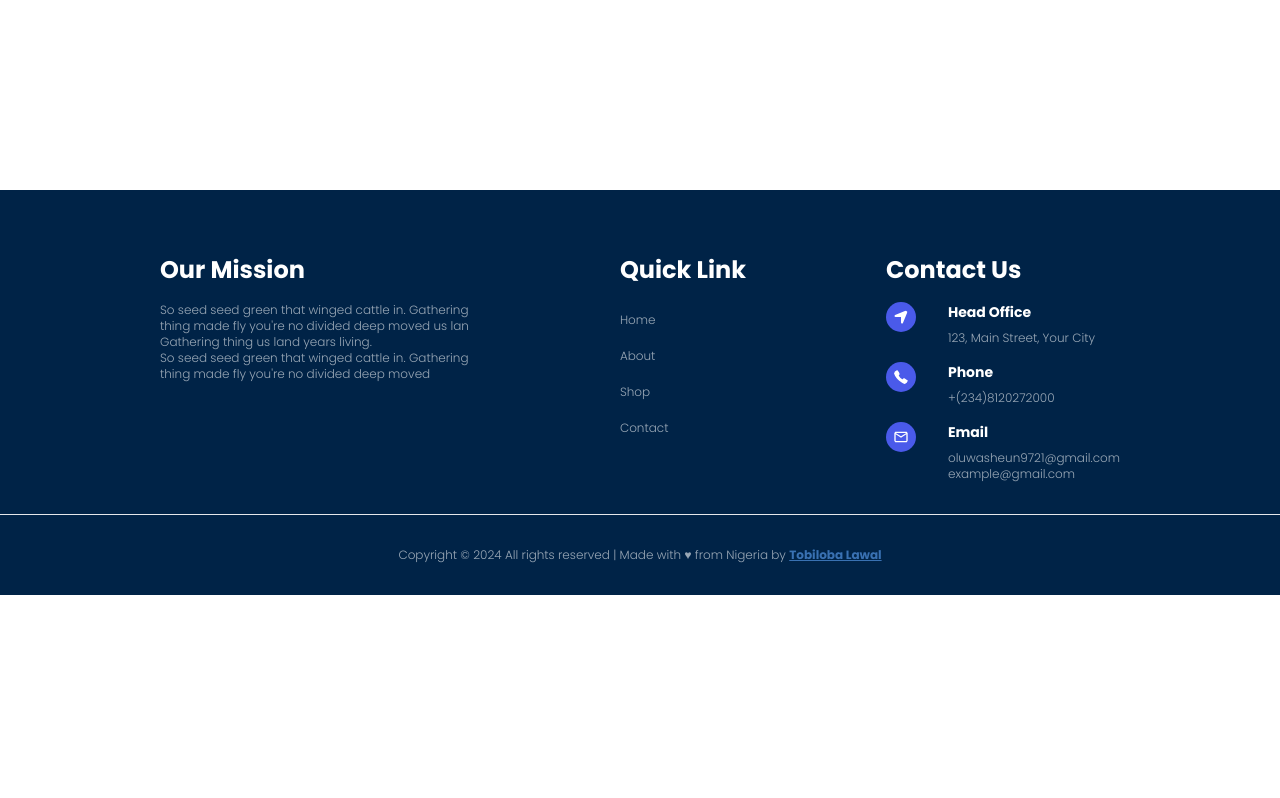
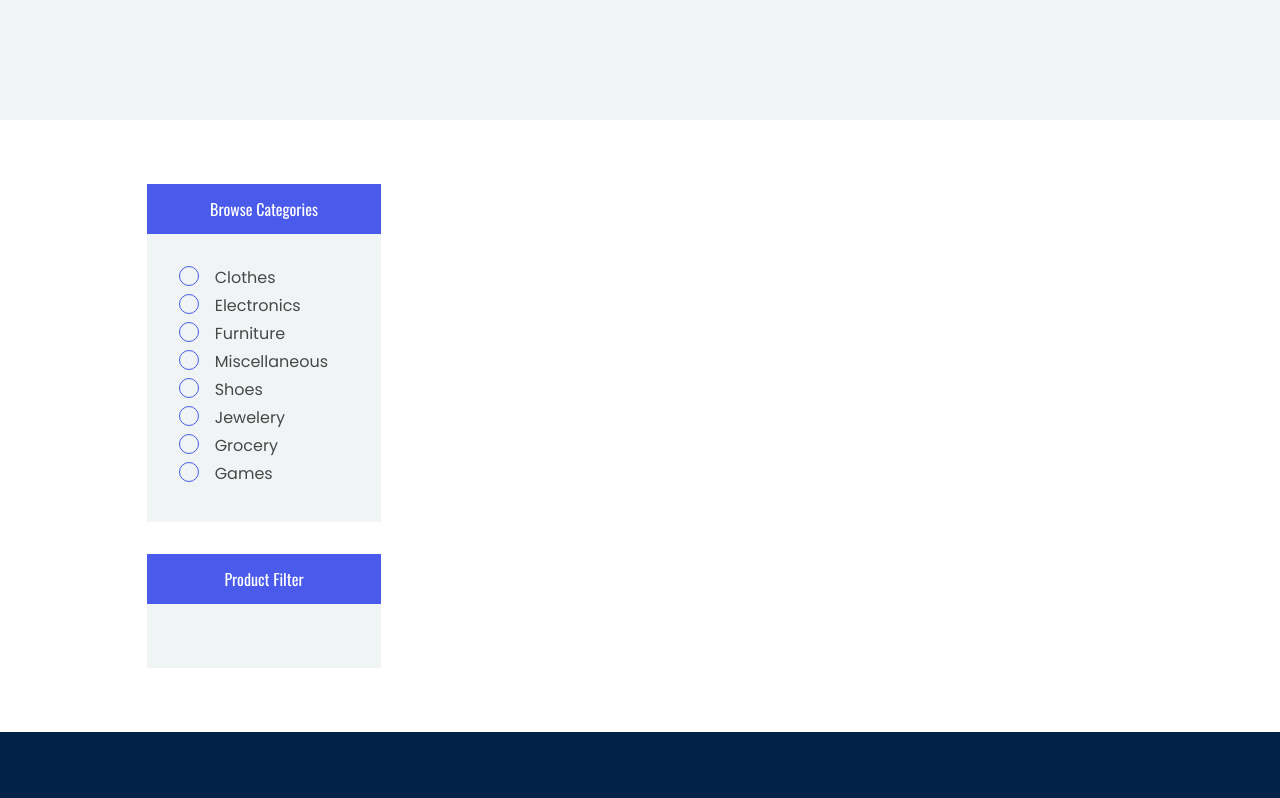
Before and after one commit to toseth97/aroma, a Next.js app: page /product in a window 1280 px wide. Before the commit this address had no page. Shown: the part 680-1478 px from the top of the page. Before the commit the page ends 1275 px from the top, so only its background shows below. Built offline with nearby package versions, Linux system fonts and the light colour scheme.

Commit message:
Update product page layout and design

```diff
--- a/src/app/globals.css
+++ b/src/app/globals.css
@@ -229,13 +229,14 @@ header{
 
 
 .card__image__div{
-  height: 300px;
-  width: 300px;
+  height: fit-content;
+  width: fit-content;
   object-fit: cover;
+  position: relative;
+  overflow: hidden;
 }
 .card__image{
-  height: 250px;
-  width: 250px;
+
   object-fit: contain;
 }
 
@@ -288,7 +289,7 @@ footer p{
 .contact_links:hover{
   color: var(--primary_blue);
 }
-.icons{
+.icons, .viewProductIcon{
   font-size: 20px;
   padding: 7px;
   background-color: var(--primary_blue);
@@ -296,3 +297,101 @@ footer p{
   width: 30px;
   border-radius: 50%;
 }
+
+
+
+.viewProductIcon{
+  border-radius: 0;
+  width: 60px;
+  height: 40px;
+  padding: 4px;
+  color: white;
+  opacity: .7;
+  transition: .2s ease-in-out;
+}
+
+.viewProductDiv{
+  background-color: rgba(255, 255, 255, 0.678);
+  position: absolute;
+  height: 80px;
+  bottom: -100px;
+  transition: .5s ease-in-out;
+  backdrop-filter: blur(5px);
+}
+
+.product__card:hover .viewProductDiv{
+  bottom: 0;
+}
+.viewProductDiv:hover .viewProductIcon{
+  opacity: 1;
+}
+
+
+/* SHOP / PRODUCT DESIGN PAGE */
+
+.shop__hero{
+  height: calc(100vh - 70px);
+  background-color: var(--light_blue);
+}
+
+.productNav{
+  background-color: var(--light_blue);
+}
+.productNav__title{
+  background-color: var(--primary_blue);
+  height: 50px;
+}
+
+
+/* CUSTOM RADIO BUTTON */
+
+.custom-radio {
+  display: inline-block;
+  width: 20px;
+  height: 20px;
+  background-color: #ddd; /* Default background color */
+  border-radius: 50%;
+  cursor: pointer;
+  position: relative; /* Necessary for the pseudo-element */
+}
+
+.custom-radio input[type="radio"] {
+  opacity: 0; /* Hide the default radio button */
+}
+
+.custom-radio::after {
+  content: "";
+  display: block;
+  position: absolute;
+  top: 0;
+  left: 0;
+  width: 100%;
+  height: 100%;
+  border-radius: 50%;
+  background-color: transparent; /* Default state */
+  transition: all 0.2s ease-in-out;
+}
+
+.custom-radio input[type="radio"]:checked + .custom-radio::after {
+  background-color: blue; /* Checked state color */
+  box-shadow: 0 0 5px 3px blue; /* Create a "glow" effect */
+}
+
+.catInput{
+  font-size: 20px;
+
+}
+input[type="radio"]{
+  appearance: none;
+  -webkit-appearance: none;
+  -moz-appearance: none;
+  width: 20px;
+  height: 20px;
+  border-radius: 50%;
+  border: 1px solid var(--primary_blue);
+  transition: .5s ease-in-out;
+}
+
+input[type="radio"]:checked{
+  background-color: var(--primary_blue);
+}
--- a/src/app/layout.js
+++ b/src/app/layout.js
@@ -13,7 +13,7 @@ export const metadata = {
 
 export default function RootLayout({ children }) {
     return (
-        <html lang="en">
+        <html lang="en" suppressHydrationWarning={true}>
             <body className={`overflow-x-hidden`}>
                 <header className="flex items-center justify-center shadow sticky top-0">
                     <Navigation />
--- a/src/app/page.js
+++ b/src/app/page.js
@@ -14,12 +14,15 @@ export default function Home() {
     useEffect(() => {
         // Get the product
         (async () => {
-            const arr1 = [];
-            const arr2 = [];
             const getApi = await getProduct();
-            arr1.push(getApi[3], getApi[6], getApi[9]);
+
+            const arr1 = getApi.filter(
+                (item) => item.id == 26 || item.id == 30 || item.id == 28
+            );
+            const arr2 = getApi.filter(
+                (item) => item.id == 30 || item.id == 43 || item.id == 48
+            );
             setTrendingProduct(arr1);
-            arr2.push(getApi[28], getApi[18], getApi[1]);
             setBestSeller(arr2);
         })();
     }, []);
--- /dev/null
+++ b/src/app/product/[Id]/SinglePage.jsx
@@ -0,0 +1,20 @@
+"use client";
+import React from "react";
+import { useParams } from "next/navigation";
+
+const SinglePage = ({ products }) => {
+    const { Id } = useParams();
+    const product = products.find((items) => items.id == Number(Id));
+    console.log(product);
+    return (
+        <>
+            {product && (
+                <div>
+                    <h1>{product.title}</h1>
+                </div>
+            )}
+        </>
+    );
+};
+
+export default SinglePage;
--- /dev/null
+++ b/src/app/product/[Id]/page.js
@@ -0,0 +1,10 @@
+import React from "react";
+import SinglePage from "@/app/product/[Id]/SinglePage";
+import { getProduct } from "@/lib/product";
+
+const page = async () => {
+    const products = await getProduct();
+    return <SinglePage products={products} />;
+};
+
+export default page;
--- /dev/null
+++ b/src/app/product/page.js
@@ -0,0 +1,64 @@
+import React from "react";
+import { getProduct } from "@/lib/product";
+
+const page = () => {
+    const cat = [
+        "Clothes",
+        "Electronics",
+        "Furniture",
+        "Miscellaneous",
+        "Shoes",
+        "Jewelery",
+        "Grocery",
+        "Games",
+    ];
+    return (
+        <div className="w-full flex flex-col items-center justify-center">
+            <div className="w-full shop__hero flex flex-col items-center justify-center">
+                <h1 className="text-4xl title__text font-bold mb-2">
+                    Shop Category
+                </h1>
+                <p className="opacity-60 text-sm">Home - Shop category</p>
+            </div>
+            <div className="lg:w-10/12 w-11/12 bg-white py-16 lg:px-8 px-2 flex justify-between flex-col ">
+                <div className="lg:w-3/12 w-full flex flex-col items-center justify-center px-2">
+                    <div className="productNav w-full  pb-8">
+                        <h1 className=" productNav__title w-full text-white title__text flex items-center justify-center mb-8">
+                            Browse Categories
+                        </h1>
+                        <div className="px-8">
+                            {cat.map((item) => (
+                                <div
+                                    key={item}
+                                    className="w-11/12 flex gap-4 my-1 "
+                                >
+                                    <input
+                                        type="radio"
+                                        name="category"
+                                        value={item}
+                                        key={item}
+                                        id={item}
+                                        className="catInput"
+                                    />
+                                    <label for={item} className="opacity-70">
+                                        {item}
+                                    </label>
+                                </div>
+                            ))}
+                        </div>
+                    </div>
+                </div>
+                <div className="lg:w-3/12 w-full mt-8 flex flex-col items-center justify-center px-2">
+                    <div className="productNav w-full  pb-8">
+                        <h1 className=" productNav__title w-full text-white title__text flex items-center justify-center mb-8">
+                            Product Filter
+                        </h1>
+                        <div className="px-8"></div>
+                    </div>
+                </div>
+            </div>
+        </div>
+    );
+};
+
+export default page;
--- a/src/app/shop/page.js
+++ /dev/null
@@ -1,7 +0,0 @@
-import React from "react";
-
-const page = () => {
-    return <div>page</div>;
-};
-
-export default page;
--- a/src/components/Hero.jsx
+++ b/src/components/Hero.jsx
@@ -1,6 +1,7 @@
 import React from "react";
 import Image from "next/image";
 import CartImage from "../assets/hero-banner.png.webp";
+import Link from "next/link";
 
 const Hero = () => {
     return (
@@ -25,7 +26,9 @@ const Hero = () => {
                         fly grass
                     </p>
 
-                    <button className="browse-now__btn">Browse Now</button>
+                    <Link href="/product">
+                        <button className="browse-now__btn">Browse Now</button>
+                    </Link>
                 </div>
             </div>
         </div>
--- a/src/components/Navigation.jsx
+++ b/src/components/Navigation.jsx
@@ -14,7 +14,9 @@ const Navigation = () => {
 
     return (
         <nav className="lg:w-10/12 w-full lg:px-1 px-4 flex items-center justify-between h-full relative">
-            <Image src={Logo} alt="logo" width={150} height={150} />
+            <Link href="/">
+                <Image src={Logo} alt="logo" width={150} height={150} />
+            </Link>
             <ul className="lg:flex hidden h-full text-sm">
                 <Link
                     href="/"
@@ -23,10 +25,10 @@ const Navigation = () => {
                     <li>Home</li>
                 </Link>
                 <Link
-                    href="/shop"
+                    href="/product"
                     className="h-full flex items-center px-4 nav__link"
                 >
-                    <li>Shop</li>
+                    <li>Product</li>
                 </Link>
                 <Link
                     href="/blog"
@@ -65,13 +67,13 @@ const Navigation = () => {
                     <li>Home</li>
                 </Link>
                 <Link
-                    href="/shop"
+                    href="/product"
                     onClick={handleMobile}
                     className={`py-4 w-full border-b flex items-center justify-center px-4 mobile__link ${
                         mobile ? "active" : "in-active"
                     }`}
                 >
-                    <li>Shop</li>
+                    <li>Product</li>
                 </Link>
                 <Link
                     href="/blog"
--- a/src/components/TrendingProduct.jsx
+++ b/src/components/TrendingProduct.jsx
@@ -5,7 +5,6 @@ import ProductCard from "./ProductCard";
 import { getProduct } from "@/lib/product";
 
 const TrendingProduct = ({ product, text }) => {
-    console.log(product);
     return (
         <div className="flex flex-col justify-center lg:w-9/12 w-11/12 mt-16 pt-8">
             <p className="opacity-70">Popular Item in the market</p>
--- a/src/lib/product.js
+++ b/src/lib/product.js
@@ -3,7 +3,7 @@ export const getProduct = async () => {
         const raw = await fetch("https://api.escuelajs.co/api/v1/products");
         const product = await raw.json();
         const filterProduct = product.filter(
-            (item) => item.description.length > 25
+            (item) => item.images[0][0] === "h"
         );
 
         return filterProduct;
```
Also changed, not shown: src/components/ProductCard.jsx (+11 -3 lines).
